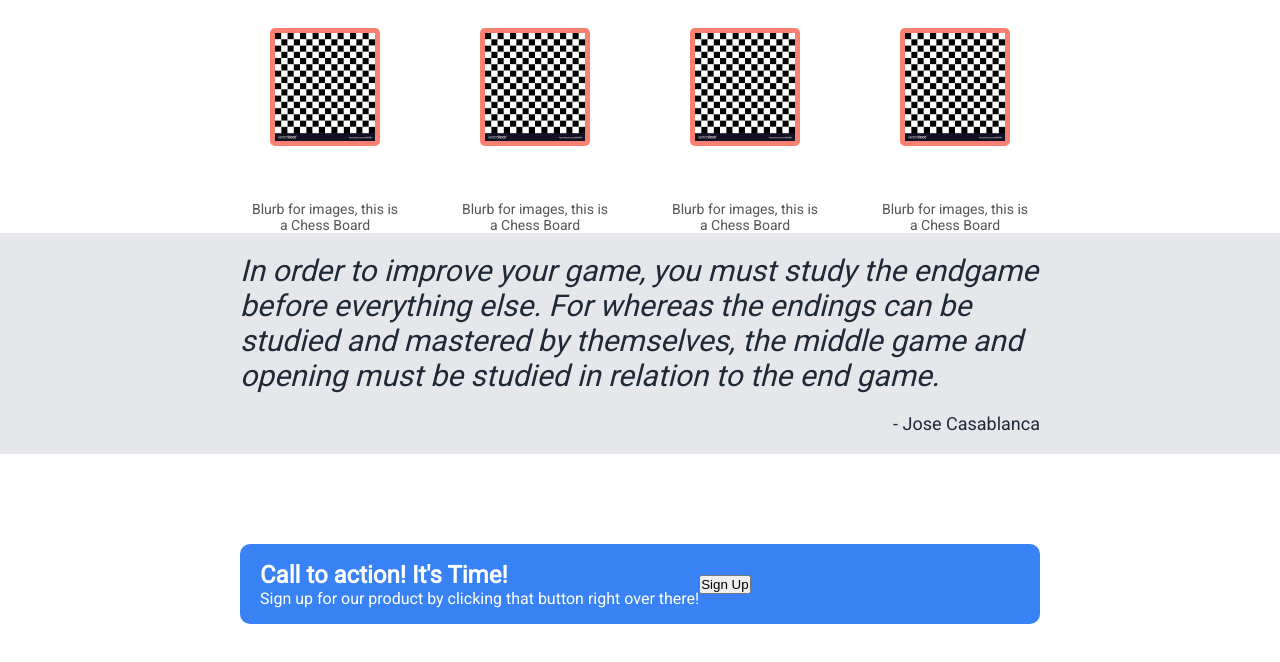
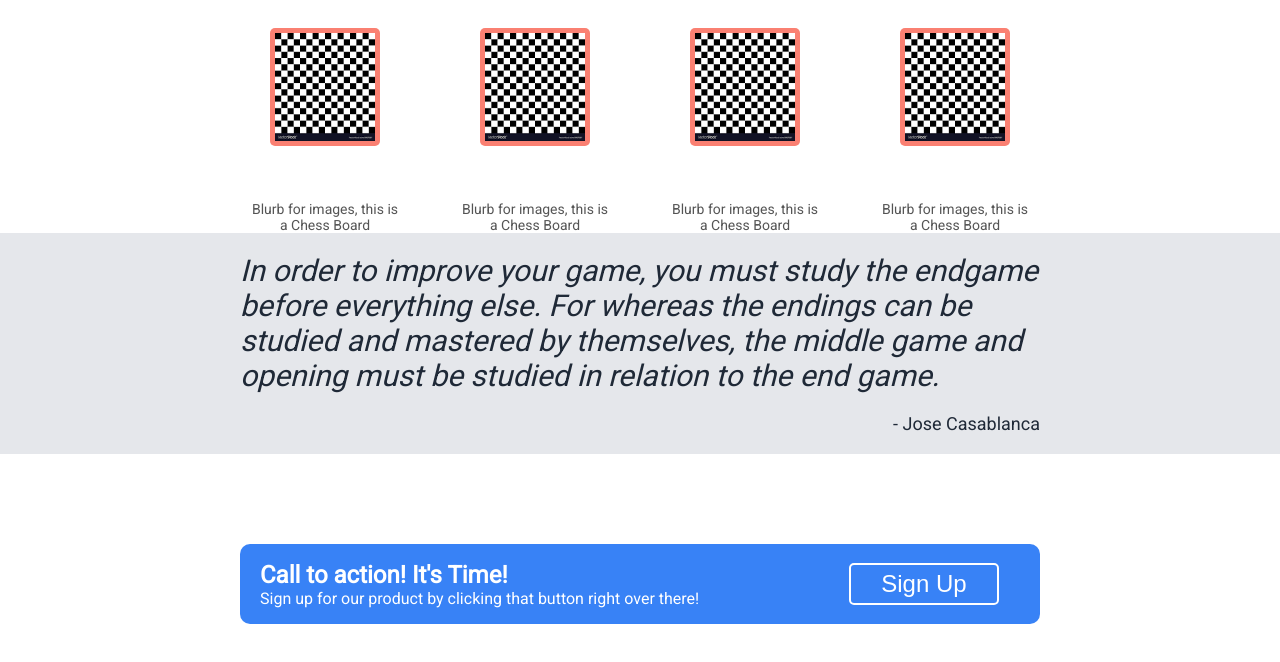
Before and after one commit to okcabroad/odin-landing-page, a plain HTML site: page index.html in a window 1280 px wide. Shown: the part 592-1254 px from the top of the page. Drawn offline with Linux system fonts and the light colour scheme.

Commit message:
adding details to the button in the fourth section

```diff
--- a/index.html
+++ b/index.html
@@ -70,12 +70,12 @@
 
     <div class="fourth-section">
         <div class="sign-up-banner">
-            <div class="sign-up-banner-text">
+            <div class="sign-up-banner-left">
                 <p id="call-to-action">Call to action! It's Time!</p>
                 <p id="sign-up-description">Sign up for our product by clicking that button right over there! </p>
             </div>
             <div class="sign-up-banner-right">
-                <button>Sign Up</button>
+                <button id="big-button">Sign Up</button>
 
 
             </div>
--- a/style.css
+++ b/style.css
@@ -190,7 +190,7 @@ h2 {
 
 }
 
-.sign-up-banner-text{
+.sign-up-banner-left{
     display: flex;
     flex-direction: column;
     color: white;
@@ -208,9 +208,18 @@ h2 {
 .sign-up-banner-right{
     display: flex;
     flex-direction: column;
-    align-items: flex-end;
-    justify-content: flex-end;
-    width: max-content;
+    margin-left: 150px;
+}
 
-
+#big-button{
+    font-size: x-large;
+    background-color: #3882f6;
+    border-color: white;
+    border-style: solid;
+    border-radius: 5px;
+    color: white;
+    padding-left: 30px;
+    padding-right: 30px;
+    padding-top: 5px;
+    padding-bottom: 5px;
 }
```
